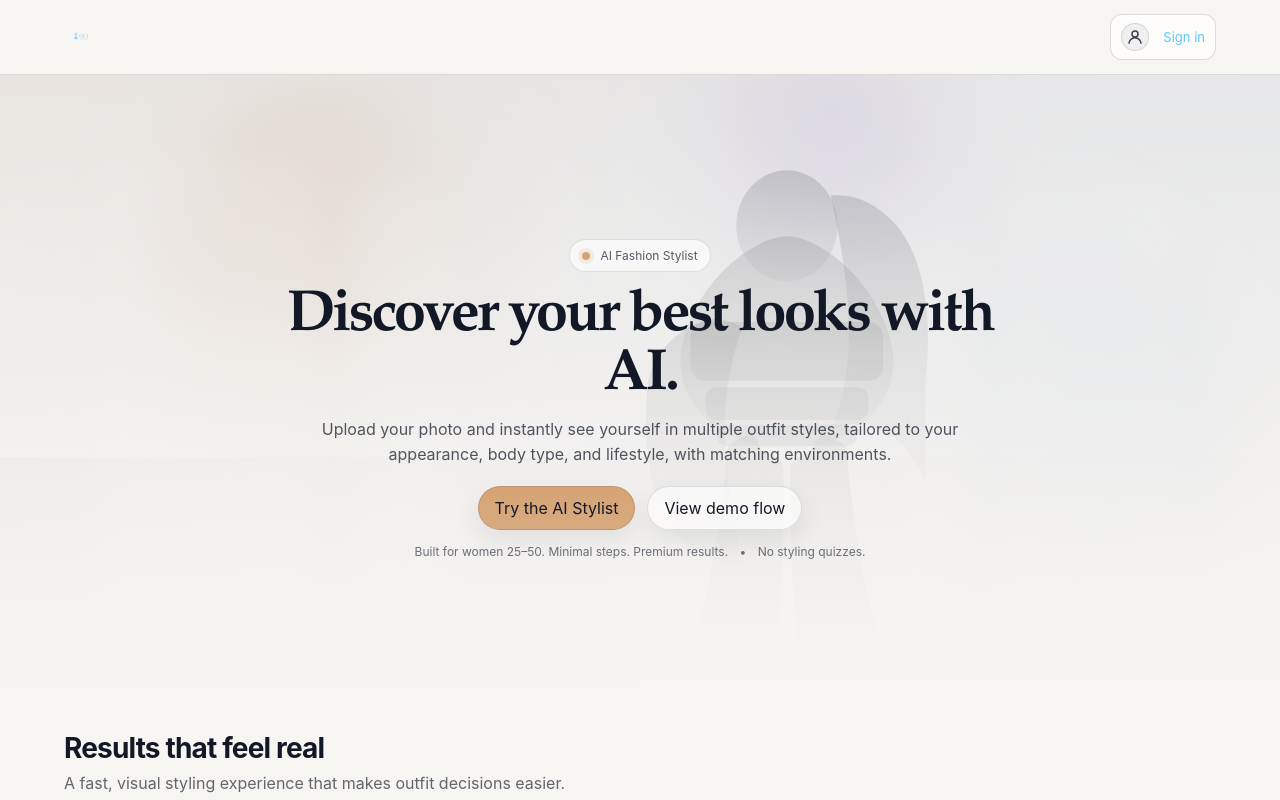
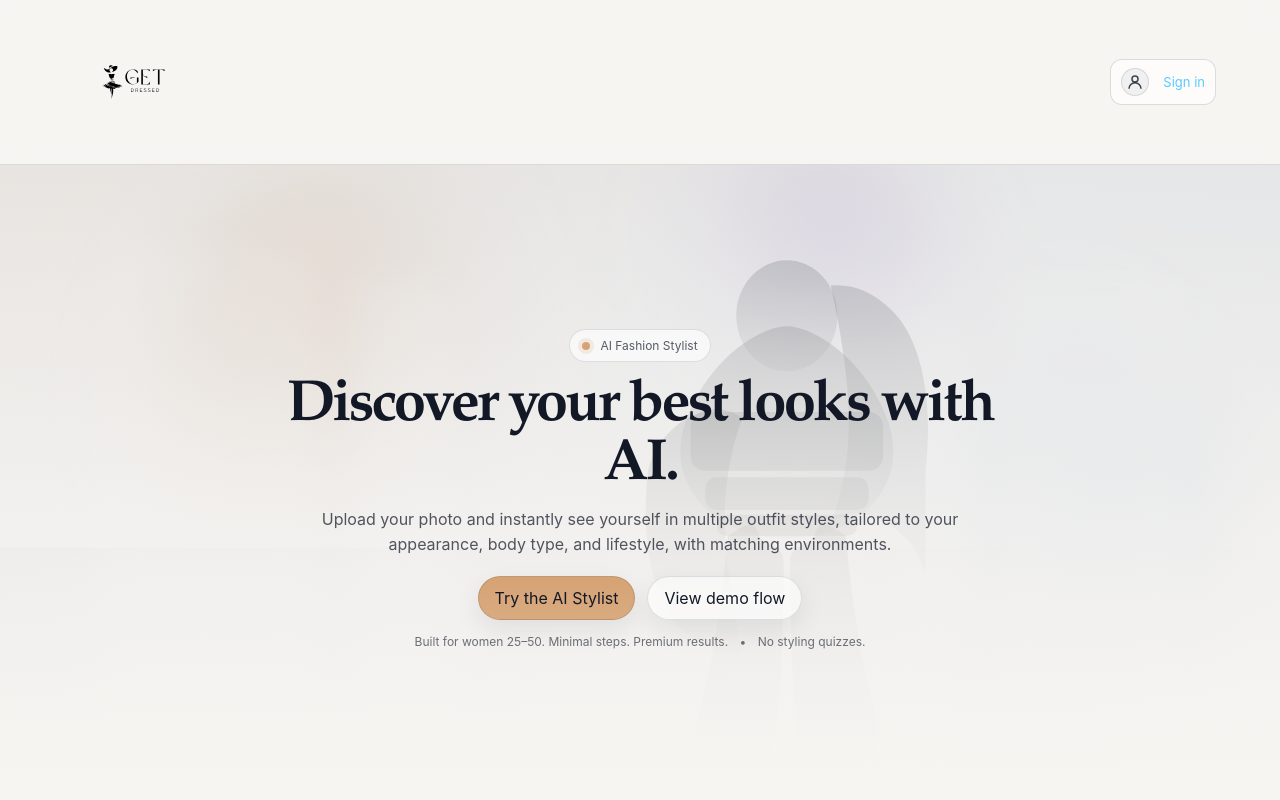
Before and after one commit to job-artem/mate9_team, a React (Vite) app in the folder frontend/: page / in a window 1280 px wide. Shown: the top 800 px of the page. Built offline with nearby package versions, Linux system fonts and the light colour scheme; no server answers.

Commit message:
Logo: 4x scale and black

```diff
--- a/frontend/src/styles.css
+++ b/frontend/src/styles.css
@@ -89,13 +89,13 @@ code {
 }
 
 .brandLogo {
-    height: 30px;
+    height: 120px;
     width: auto;
     display: block;
 }
 
 .topbarLanding .brandLogo {
-    height: 34px;
+    height: 136px;
 }
 
 .nav {
```
Also changed, not shown: frontend/public/logo.svg.
